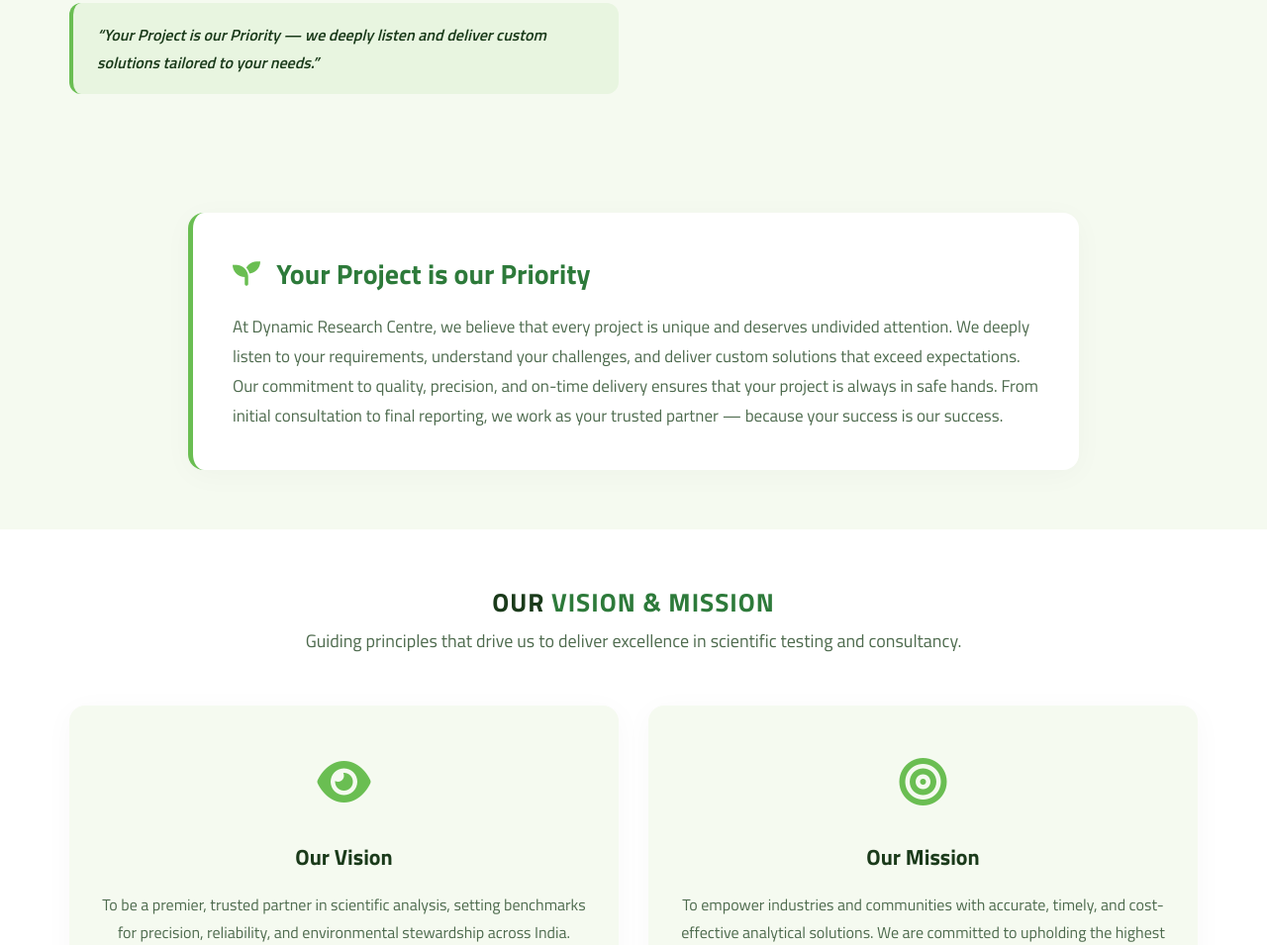
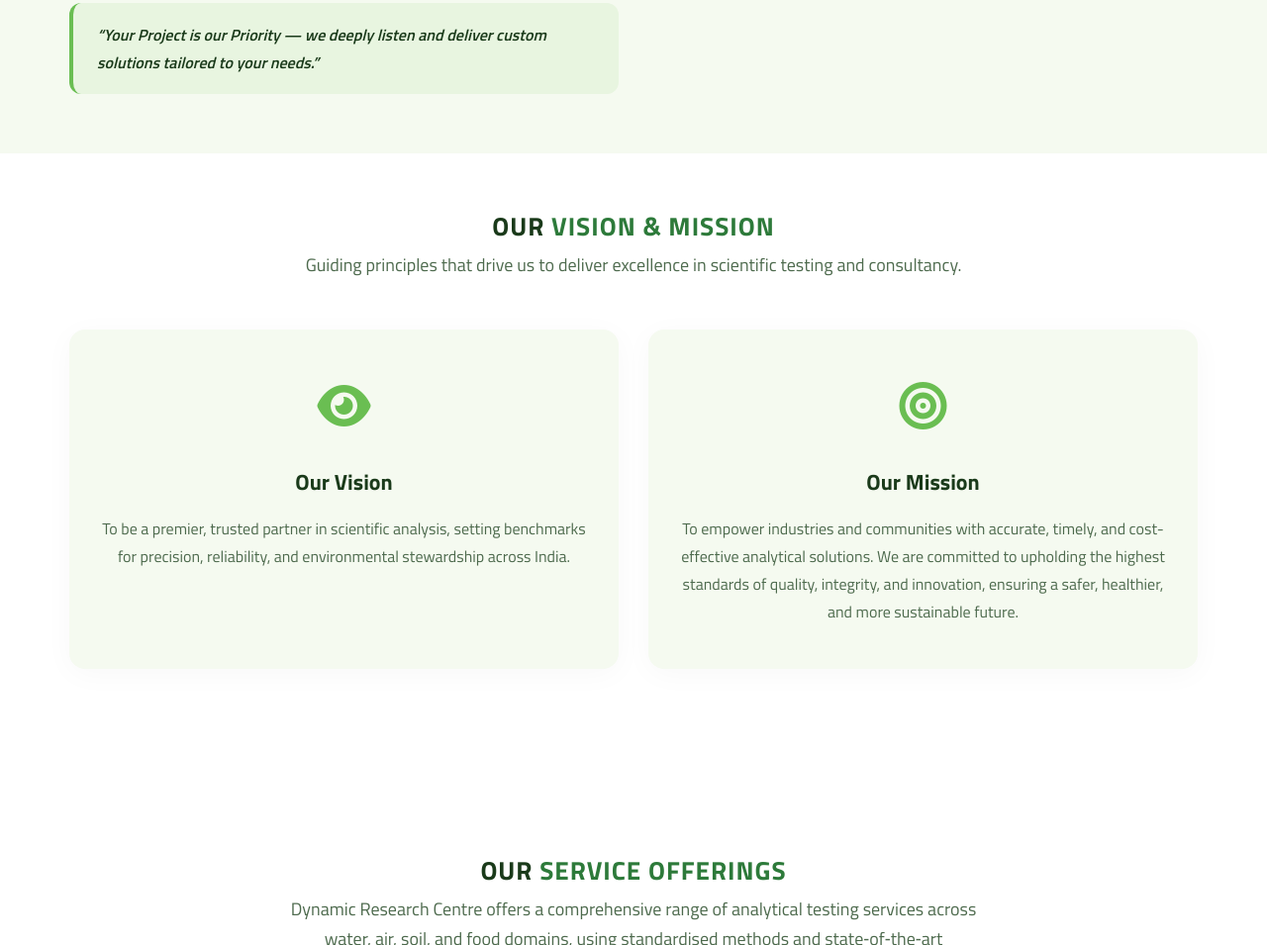
Before and after one commit to myminisite/dynamic-research-centre, a plain HTML site: page index.html in a window 1280 px wide. Shown: the part 1482-2437 px from the top of the page at 99% size. Drawn offline with Linux system fonts and the light colour scheme.

Commit message:
Update index.html

```diff
--- a/index.html
+++ b/index.html
@@ -1855,7 +1855,7 @@
     </section>
 
     <!-- ===== PHILOSOPHY SECTION ===== -->
-    <section class="philosophy-section" id="philosophy">
+    <!--<section class="philosophy-section" id="philosophy">
         <div class="container">
             <div class="philosophy-box">
                 <h3><i class="fas fa-seedling"></i> <span>Your Project is our Priority</span></h3>
```
